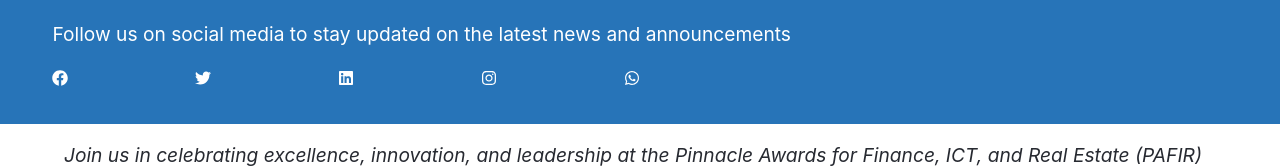
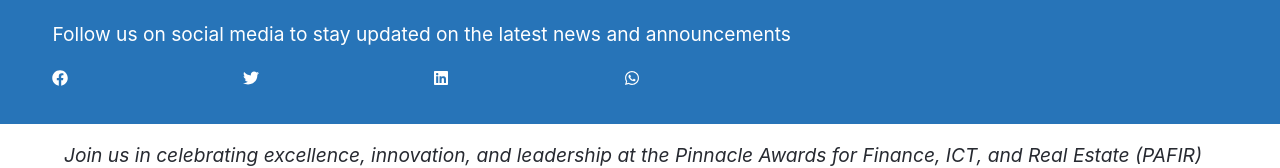
Before and after one commit to prius2055/pafir-awards, a React (Create React App) app: page / in a window 1280 px wide. Shown: the part 5218-5386 px from the top of the page. Built offline with nearby package versions, Linux system fonts and the light colour scheme.

Commit message:
Fix errors

```diff
--- a/src/components/Process.js
+++ b/src/components/Process.js
@@ -6,7 +6,6 @@ import { FaAddressBook } from 'react-icons/fa';
 import { FaFacebook } from 'react-icons/fa';
 import { FaTwitter } from 'react-icons/fa';
 import { FaLinkedin } from 'react-icons/fa';
-import { FaInstagram } from 'react-icons/fa';
 import { FaWhatsapp } from 'react-icons/fa';
 import { Link } from 'react-router-dom';
 
@@ -110,7 +109,6 @@ const Process = () => {
             >
               <FaFacebook className="icon" />
             </a>
-
             <a
               href="https://x.com/pafirawards"
               target="_blank"
@@ -125,9 +123,6 @@ const Process = () => {
             >
               <FaLinkedin className="icon" />
             </a>
-
-            <FaInstagram className="icon" />
-
             <a
               href="https://wa.me/2348028097752"
               target="_blank"
```
